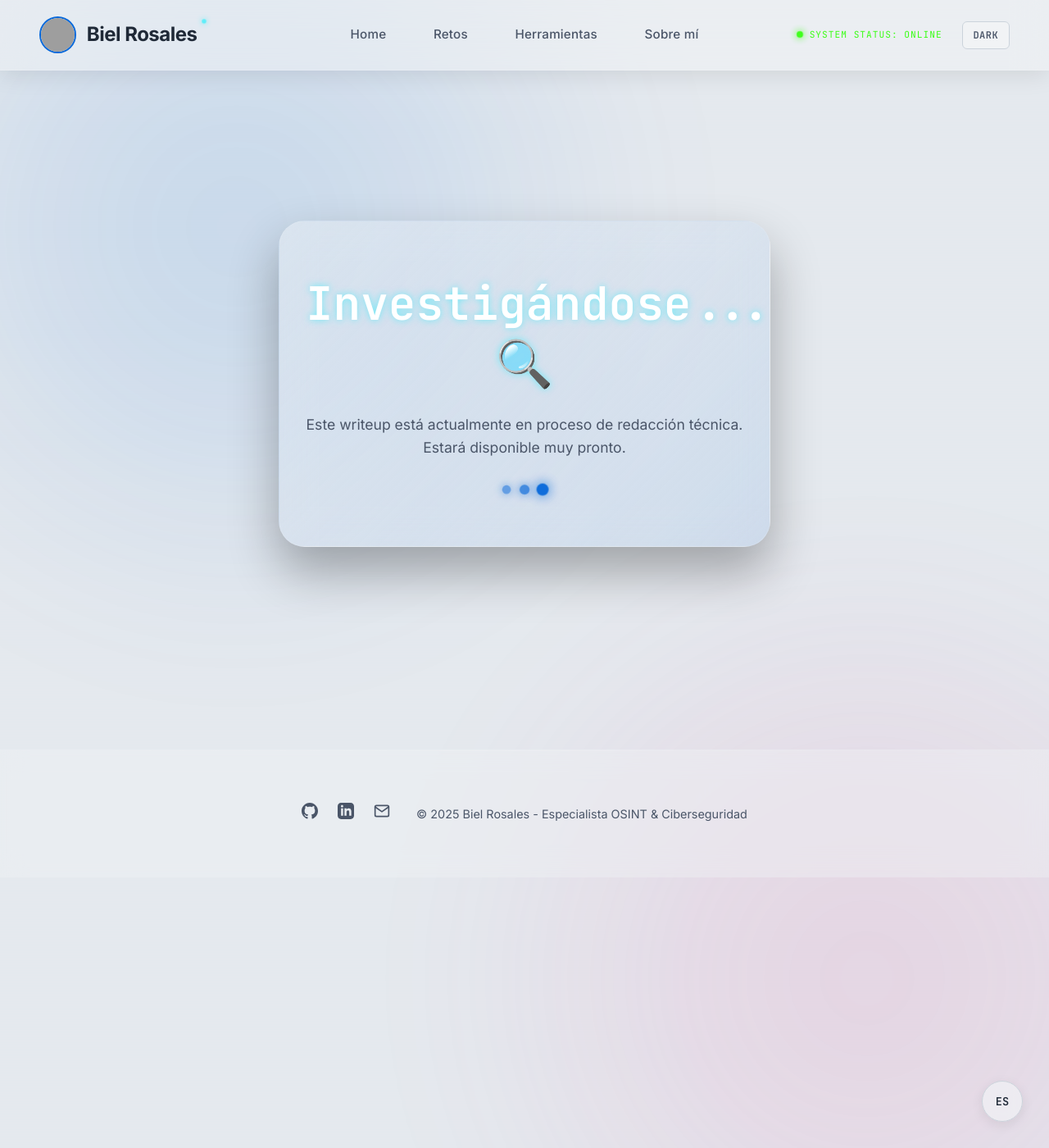
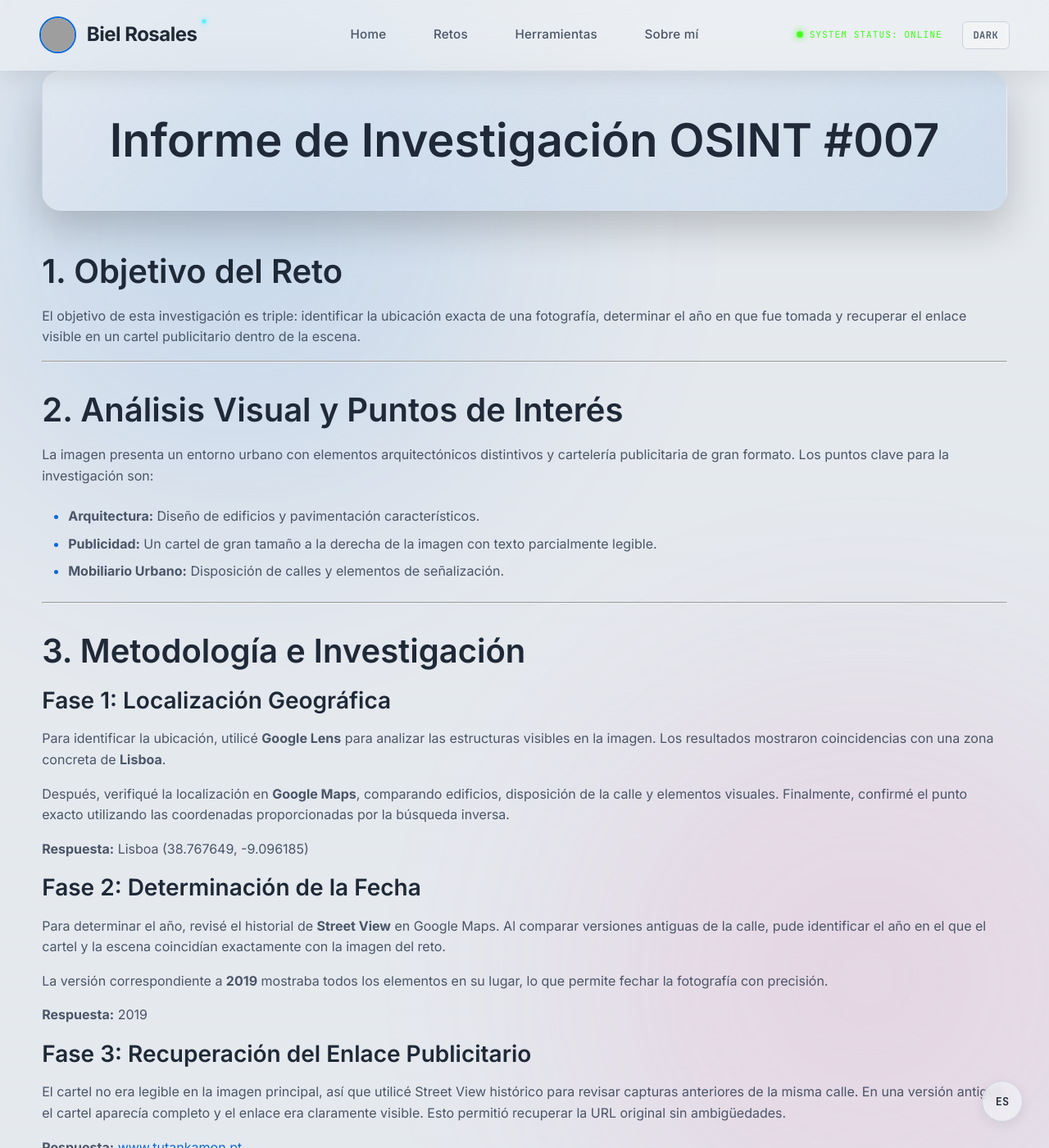
Before and after one commit to kbbaa/kbbaa.github.io, a Jekyll site: the page built from _posts/2024-12-09-osint-ejercicio-007.md, in a window 1280 px wide and 1400 px high. Shown: the whole window at 82% size. Built offline with Jekyll 4.4.1, drawn with Linux system fonts in a browser that asks for light colours; some of the changed text lies outside the part shown; grey boxes are pictures that could not be loaded.

Commit message:
Update 2024-12-09-osint-ejercicio-007.md

```diff
--- a/_posts/2024-12-09-osint-ejercicio-007.md
+++ b/_posts/2024-12-09-osint-ejercicio-007.md
@@ -5,22 +5,66 @@ date: 2024-12-09
 tags: [gralhix, osint, geolocalizacion, analisis-visual, investigacion]
 ---
 
-<div class="investigating-container">
-  <div class="investigating-card">
-    <h1>Investigándose... 🔍</h1>
-    <p>Este writeup está actualmente en proceso de redacción técnica. Estará disponible muy pronto.</p>
-    <div class="pulse-dots">
-       <div class="pulse-dot" style="animation-delay: 0s;"></div>
-       <div class="pulse-dot" style="animation-delay: 0.2s;"></div>
-       <div class="pulse-dot" style="animation-delay: 0.4s;"></div>
-    </div>
-  </div>
+<div class="post-hero">
+  <h1 style="margin: 0;">Informe de Investigación OSINT #007</h1>
 </div>
 
-<style>
-@keyframes pulse {
-  0% { transform: scale(1); opacity: 1; }
-  50% { transform: scale(1.5); opacity: 0.5; }
-  100% { transform: scale(1); opacity: 1; }
-}
-</style>
+## 1. Objetivo del Reto
+El objetivo de esta investigación es triple: identificar la ubicación exacta de una fotografía, determinar el año en que fue tomada y recuperar el enlace visible en un cartel publicitario dentro de la escena.
+
+---
+
+## 2. Análisis Visual y Puntos de Interés
+La imagen presenta un entorno urbano con elementos arquitectónicos distintivos y cartelería publicitaria de gran formato. Los puntos clave para la investigación son:
+
+*   **Arquitectura:** Diseño de edificios y pavimentación característicos.
+*   **Publicidad:** Un cartel de gran tamaño a la derecha de la imagen con texto parcialmente legible.
+*   **Mobiliario Urbano:** Disposición de calles y elementos de señalización.
+
+---
+
+## 3. Metodología e Investigación
+
+### Fase 1: Localización Geográfica
+Para identificar la ubicación, utilicé **Google Lens** para analizar las estructuras visibles en la imagen. Los resultados mostraron coincidencias con una zona concreta de **Lisboa**.
+
+Después, verifiqué la localización en **Google Maps**, comparando edificios, disposición de la calle y elementos visuales. Finalmente, confirmé el punto exacto utilizando las coordenadas proporcionadas por la búsqueda inversa.
+
+**Respuesta:** Lisboa (38.767649, -9.096185)
+
+### Fase 2: Determinación de la Fecha
+Para determinar el año, revisé el historial de **Street View** en Google Maps. Al comparar versiones antiguas de la calle, pude identificar el año en el que el cartel y la escena coincidían exactamente con la imagen del reto.
+
+La versión correspondiente a **2019** mostraba todos los elementos en su lugar, lo que permite fechar la fotografía con precisión.
+
+**Respuesta:** 2019
+
+### Fase 3: Recuperación del Enlace Publicitario
+El cartel no era legible en la imagen principal, así que utilicé Street View histórico para revisar capturas anteriores de la misma calle. En una versión antigua, el cartel aparecía completo y el enlace era claramente visible. Esto permitió recuperar la URL original sin ambigüedades.
+
+**Respuesta:** [www.tutankamon.pt](http://www.tutankamon.pt)
+
+---
+
+## 4. Hallazgos (Intelligence Findings)
+
+| Categoría | Información Identificada |
+| :--- | :--- |
+| **Ubicación** | Lisboa, Portugal |
+| **Coordenadas** | 38.767649, -9.096185 |
+| **Año de Captura** | 2019 |
+| **Enlace del Cartel** | www.tutankamon.pt |
+
+---
+
+## 5. Conclusión
+Mediante el uso de herramientas de búsqueda inversa y el análisis de datos históricos de Street View, se ha logrado reconstruir el contexto completo de la imagen. La investigación confirma que la toma se realizó en Lisboa durante el año 2019, vinculada a una campaña publicitaria de una exhibición sobre Tutankamón.
+
+---
+
+## Referencias
+*   [Ejercicio original - Gralhix](https://gralhix.com/list-of-osint-exercises/osint-exercise-007/)
+
+<section style="text-align: center; margin-top: 3rem;">
+  <a href="{{ '/retos' | relative_url }}" class="btn-primary">← Volver a Writeups</a>
+</section>
```
